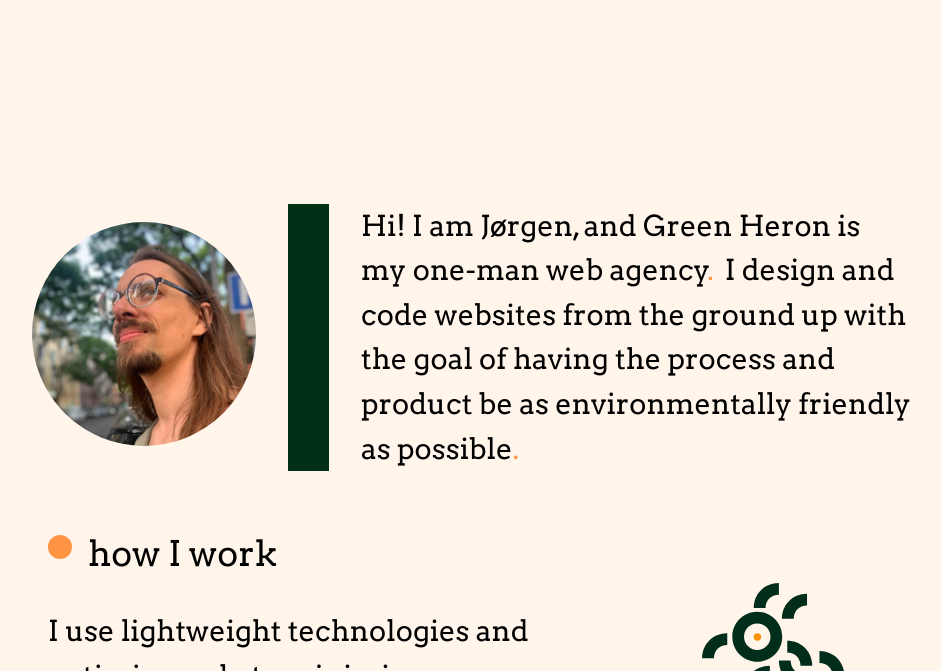
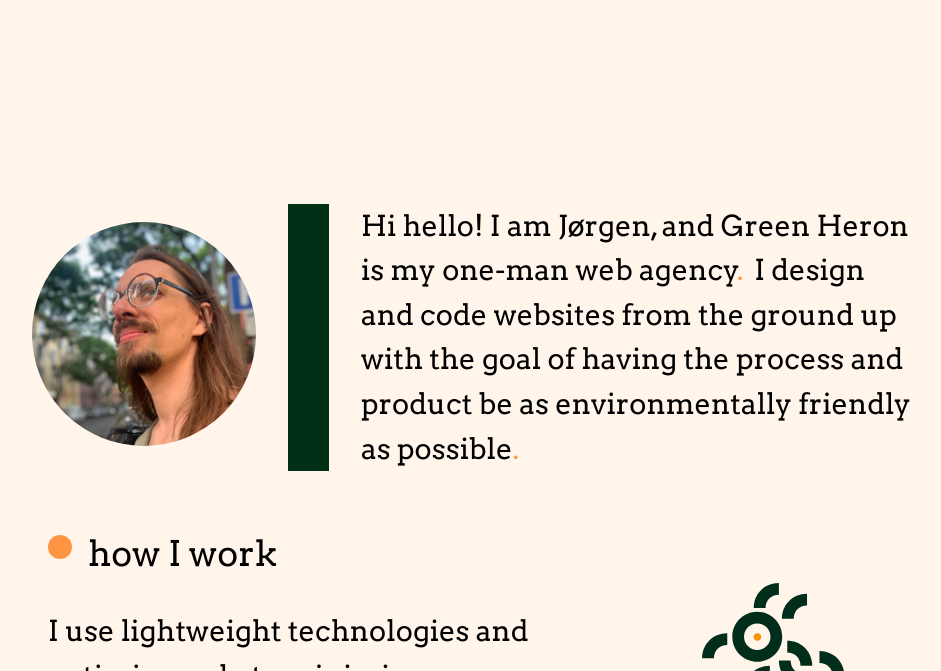
Before and after one commit to Kraaketing/greenheron, an Eleventy site: page src/pages/index.md in a window 1280 px wide. Shown: the part 610-1281 px from the top of the page, without its empty margins (168-1109 px from the left). Built offline with nearby package versions, Linux system fonts and the light colour scheme; Eleventy itself is replaced by a stand-in of ours; files that its build step writes are made by us from their sources.

Commit message:
deployment test

```diff
--- a/src/_includes/components/intro.njk
+++ b/src/_includes/components/intro.njk
@@ -4,7 +4,7 @@
       <img alt="portrait of Jørgen" class="round-image" src="/jorgen.webp"/>
     </figure>
     <p class="two-thirds text-right border-dark">
-      Hi! I am Jørgen, and Green Heron is my one-man web agency<span class="period">.</span> I design and
+      Hi hello! I am Jørgen, and Green Heron is my one-man web agency<span class="period">.</span> I design and
       code websites from the ground up with the goal of having the process and
       product be as environmentally friendly as possible<span class="period">.</span>
     </p>
```
